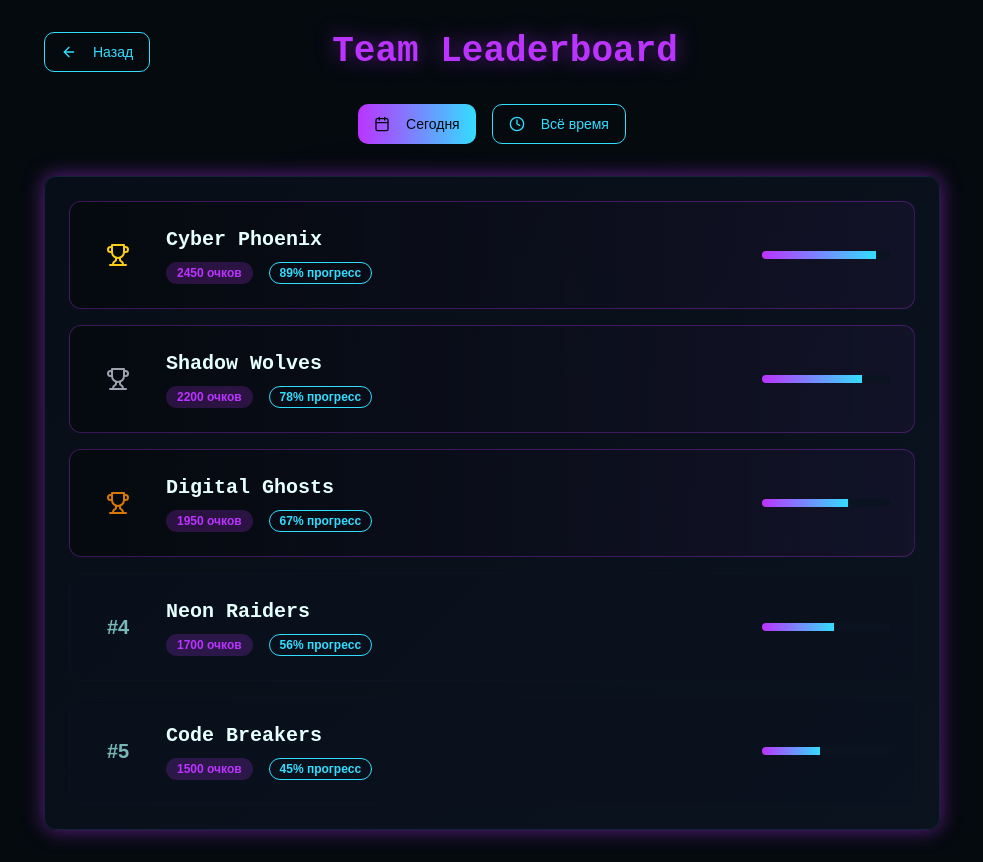
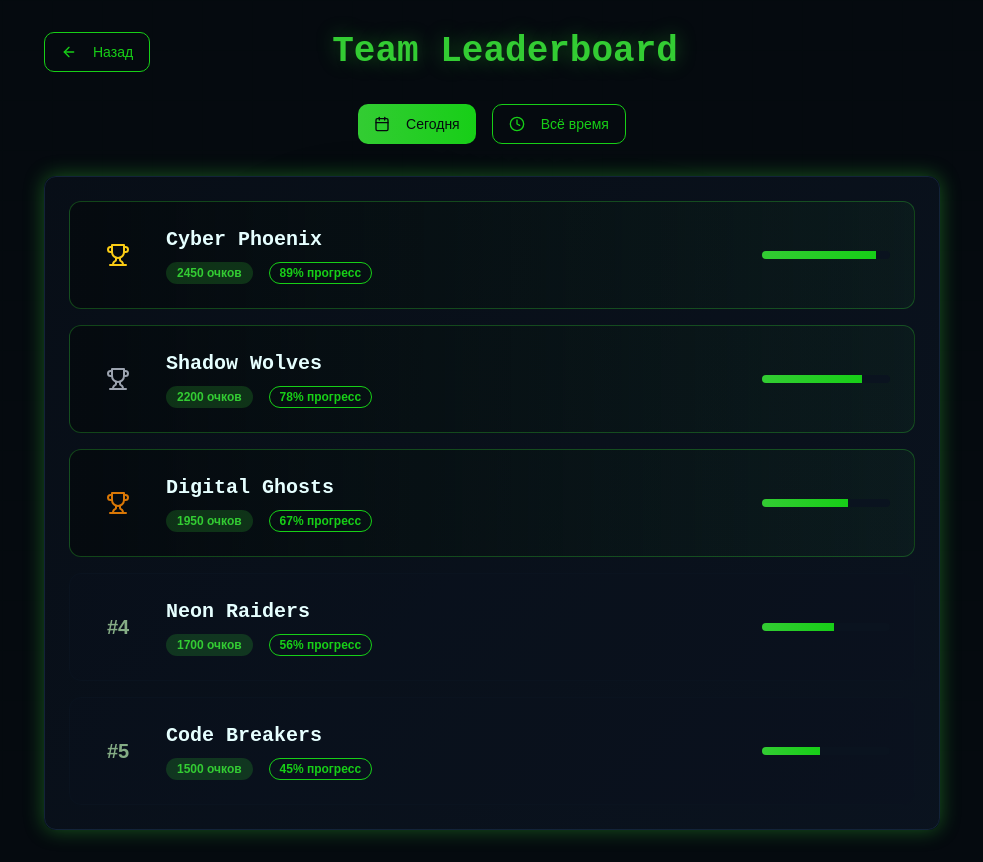
Before and after one commit to karions1/anti-facity-ops, a React (Vite) app: page /leaderboard in a window 1280 px wide. Shown: the whole page, without its empty margins (148-1131 px from the left). Built offline with nearby package versions, Linux system fonts and the light colour scheme.

Commit message:
Refactor: Revert to subdued green hacker theme
Reverted the color scheme to a green-based hacker design, reducing the intensity of bright and acidic tones.

```diff
--- a/src/index.css
+++ b/src/index.css
@@ -18,19 +18,19 @@
     --popover: 215 50% 6%;
     --popover-foreground: 180 100% 95%;
 
-    /* Purple primary */
-    --primary: 280 100% 60%;
+    /* Dark green primary */
+    --primary: 120 60% 50%;
     --primary-foreground: 210 50% 4%;
 
-    /* Blue secondary */
-    --secondary: 190 100% 60%;
+    /* Light green secondary */
+    --secondary: 140 50% 60%;
     --secondary-foreground: 210 50% 4%;
 
     --muted: 215 50% 8%;
-    --muted-foreground: 180 30% 60%;
+    --muted-foreground: 120 20% 60%;
 
-    /* Blue accent */
-    --accent: 190 100% 60%;
+    /* Matrix green accent */
+    --accent: 120 80% 45%;
     --accent-foreground: 210 50% 4%;
 
     /* Red for alerts */
@@ -39,26 +39,26 @@
 
     --border: 215 50% 15%;
     --input: 215 50% 8%;
-    --ring: 280 100% 60%;
+    --ring: 120 60% 50%;
 
     --radius: 0.75rem;
 
-    /* Custom cyberpunk variables */
-    --neon-purple: 280 100% 60%;
-    --neon-blue: 190 100% 60%;
+    /* Custom hacker variables */
+    --matrix-green: 120 60% 50%;
+    --terminal-green: 140 50% 60%;
     --dark-bg: 210 50% 4%;
     --dark-panel: 215 50% 6%;
     --dark-border: 215 50% 15%;
 
     /* Gradients */
-    --gradient-primary: linear-gradient(135deg, hsl(280 100% 60%), hsl(190 100% 60%));
-    --gradient-secondary: linear-gradient(135deg, hsl(190 100% 60%), hsl(280 100% 60%));
-    --gradient-cyber: linear-gradient(45deg, hsl(280 100% 60% / 0.1), hsl(190 100% 60% / 0.1));
-    --gradient-dashboard: linear-gradient(135deg, hsl(280 100% 60%), hsl(190 100% 60%));
+    --gradient-primary: linear-gradient(135deg, hsl(120 60% 50%), hsl(140 50% 60%));
+    --gradient-secondary: linear-gradient(135deg, hsl(140 50% 60%), hsl(120 60% 50%));
+    --gradient-cyber: linear-gradient(45deg, hsl(120 60% 50% / 0.1), hsl(140 50% 60% / 0.1));
+    --gradient-dashboard: linear-gradient(135deg, hsl(120 60% 50%), hsl(140 50% 60%));
 
     /* Shadows and glows */
-    --glow-purple: 0 0 20px hsl(280 100% 60% / 0.5);
-    --glow-blue: 0 0 20px hsl(190 100% 60% / 0.5);
+    --glow-green: 0 0 20px hsl(120 60% 50% / 0.4);
+    --glow-terminal: 0 0 20px hsl(140 50% 60% / 0.4);
 
     /* Animations */
     --transition-fast: all 0.2s cubic-bezier(0.4, 0, 0.2, 1);
@@ -93,19 +93,19 @@
     --popover: 215 50% 6%;
     --popover-foreground: 180 100% 95%;
 
-    /* Purple primary */
-    --primary: 280 100% 60%;
+    /* Dark green primary */
+    --primary: 120 60% 50%;
     --primary-foreground: 210 50% 4%;
 
-    /* Blue secondary */
-    --secondary: 190 100% 60%;
+    /* Light green secondary */
+    --secondary: 140 50% 60%;
     --secondary-foreground: 210 50% 4%;
 
     --muted: 215 50% 8%;
-    --muted-foreground: 180 30% 60%;
+    --muted-foreground: 120 20% 60%;
 
-    /* Blue accent */
-    --accent: 190 100% 60%;
+    /* Matrix green accent */
+    --accent: 120 80% 45%;
     --accent-foreground: 210 50% 4%;
 
     --destructive: 0 100% 60%;
@@ -113,16 +113,16 @@
 
     --border: 215 50% 15%;
     --input: 215 50% 8%;
-    --ring: 280 100% 60%;
+    --ring: 120 60% 50%;
 
     --sidebar-background: 210 50% 4%;
     --sidebar-foreground: 180 100% 95%;
-    --sidebar-primary: 280 100% 60%;
+    --sidebar-primary: 120 60% 50%;
     --sidebar-primary-foreground: 210 50% 4%;
     --sidebar-accent: 215 50% 8%;
     --sidebar-accent-foreground: 180 100% 95%;
     --sidebar-border: 215 50% 15%;
-    --sidebar-ring: 280 100% 60%;
+    --sidebar-ring: 120 60% 50%;
   }
 }
 
@@ -146,24 +146,24 @@
   .cyber-panel {
     @apply bg-card border border-border rounded-lg p-6;
     background: linear-gradient(135deg, hsl(var(--card)), hsl(var(--muted)));
-    box-shadow: var(--glow-purple);
+    box-shadow: var(--glow-green);
   }
 
   .neon-button {
     @apply px-6 py-3 rounded-lg font-medium transition-all duration-300;
     background: var(--gradient-primary);
     color: hsl(var(--primary-foreground));
-    box-shadow: var(--glow-purple);
+    box-shadow: var(--glow-green);
   }
 
   .neon-button:hover {
     transform: translateY(-2px);
-    box-shadow: var(--glow-purple), 0 4px 20px hsl(280 100% 60% / 0.3);
+    box-shadow: var(--glow-green), 0 4px 20px hsl(120 60% 50% / 0.3);
   }
 
   .neon-text {
     color: hsl(var(--primary));
-    text-shadow: var(--glow-purple);
+    text-shadow: var(--glow-green);
   }
 
   .hud-element {
@@ -179,7 +179,7 @@
   .cyber-input:focus {
     outline: none;
     border-color: hsl(var(--primary));
-    box-shadow: var(--glow-purple);
+    box-shadow: var(--glow-green);
   }
 
   .glow-effect {
```
